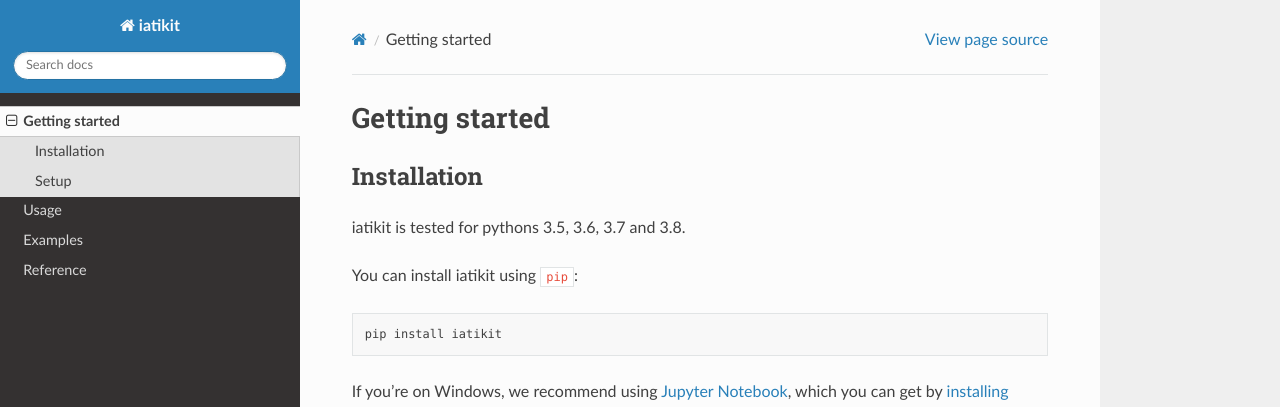
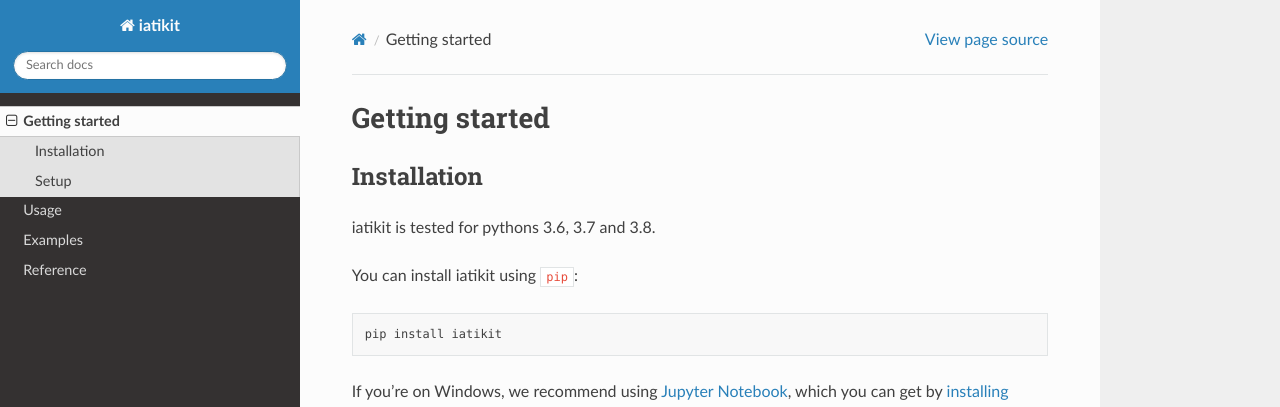
Before and after one commit to codeforIATI/iatikit, a Sphinx documentation site: the page built from docs/getting-started.rst, in a window 1280 px wide and 1061 px high. Shown: the top 407 px of the window. Built offline with Sphinx 7.4.7 and the Read the Docs theme 2.0.0, drawn with Linux system fonts in a browser that asks for light colours.

Commit message:
Drop support for python 3.5

```diff
--- a/README.rst
+++ b/README.rst
@@ -32,7 +32,7 @@
 Installation
 ------------
 
-iatikit is tested for pythons 3.5, 3.6, 3.7 and 3.8.
+iatikit is tested for pythons 3.6, 3.7 and 3.8.
 
 You can install it using ``pip``:
 
--- a/docs/getting-started.rst
+++ b/docs/getting-started.rst
@@ -4,7 +4,7 @@
 Installation
 ------------
 
-iatikit is tested for pythons 3.5, 3.6, 3.7 and 3.8.
+iatikit is tested for pythons 3.6, 3.7 and 3.8.
 
 You can install iatikit using ``pip``:
 
--- a/setup.py
+++ b/setup.py
@@ -35,7 +35,6 @@
         'Operating System :: OS Independent',
         'Programming Language :: Python',
         'Programming Language :: Python :: 3',
-        'Programming Language :: Python :: 3.5',
         'Programming Language :: Python :: 3.6',
         'Programming Language :: Python :: 3.7',
         'Programming Language :: Python :: 3.8',
```
Also changed, not shown: CHANGELOG.md (+1 -0 lines), 1 other file.
